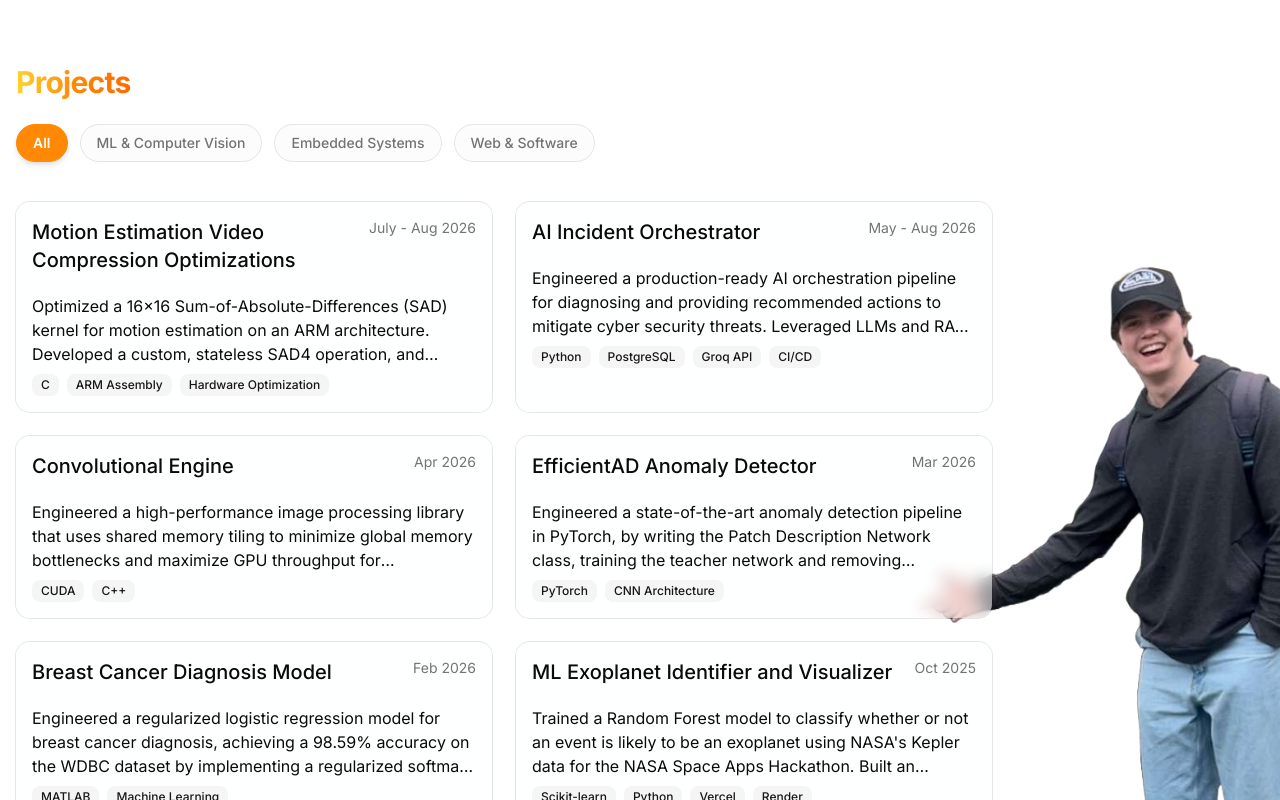
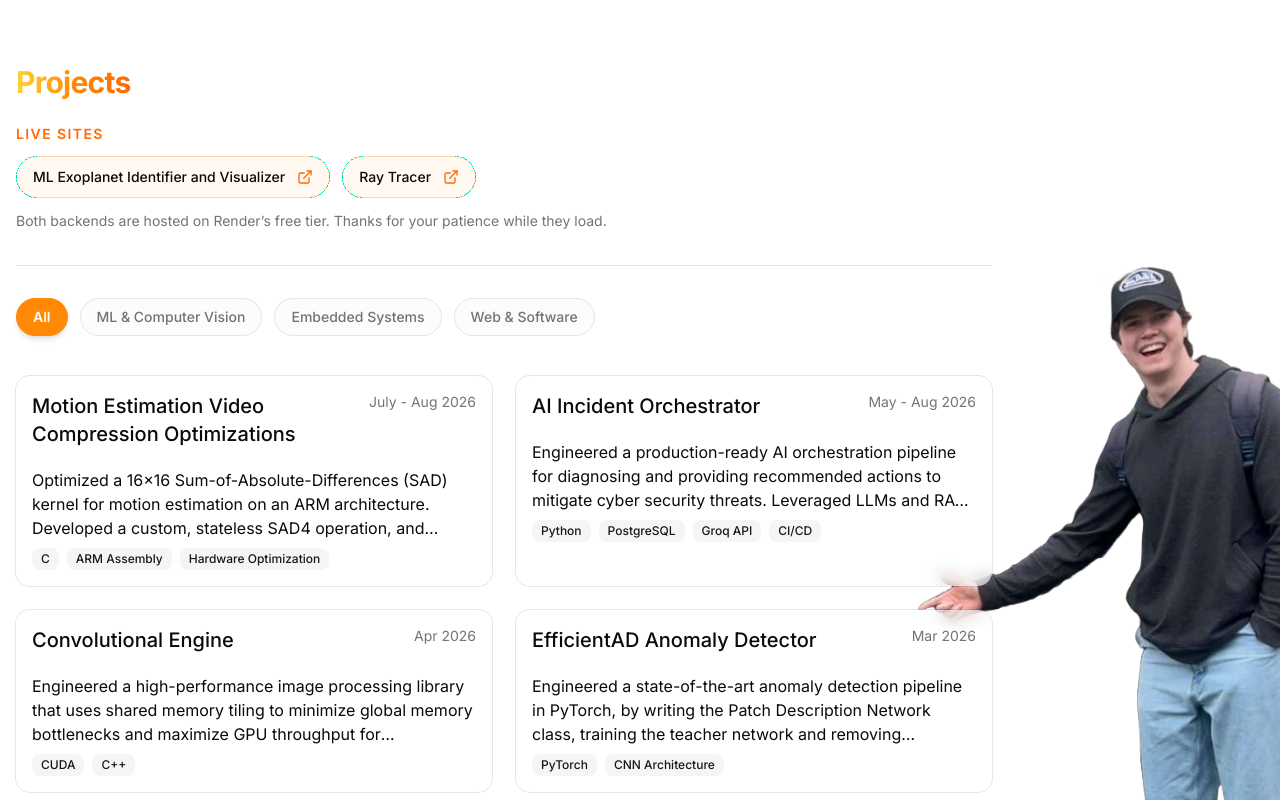
Before and after one commit to liamtannerr/liamtannerr.github.io, a Next.js app: page / in a window 1280 px wide. Shown: the part 800-1600 px from the top of the page. Built offline with nearby package versions, Linux system fonts and the light colour scheme.

Commit message:
Live sites section

```diff
--- a/components/hero.tsx
+++ b/components/hero.tsx
@@ -118,6 +118,7 @@ export default function Hero() {
             See Resume
           </Link>
         </motion.div>
+
       </div>
     </section>
   );
--- a/components/projects.tsx
+++ b/components/projects.tsx
@@ -4,6 +4,7 @@ import React, { useState } from "react";
 import Image from "next/image";
 import Link from "next/link";
 import { motion } from "framer-motion";
+import { ExternalLink } from "lucide-react";
 import { buttonVariants } from "@/components/ui/button";
 import {
   Card,
@@ -61,6 +62,30 @@ export default function Projects() {
           Projects
         </motion.h2>
 
+
+        <div className="mb-8 border-b border-border pb-8">
+          <h3 className="mb-3 text-sm font-semibold uppercase tracking-widest text-orange-500 dark:text-orange-400">
+            Live sites
+          </h3>
+          <div className="flex flex-wrap gap-3">
+            {projects.filter((project) => project.liveLink).map((project) => (
+              <Link
+                key={project.title}
+                href={project.liveLink!}
+                target="_blank"
+                rel="noopener noreferrer"
+                className="inline-flex items-center gap-3 rounded-full border border-orange-400/30 bg-orange-400/5 px-4 py-2.5 text-sm font-medium transition-colors hover:border-orange-400 hover:bg-orange-400/10 focus-visible:outline-none focus-visible:ring-2 focus-visible:ring-orange-400 focus-visible:ring-offset-2 focus-visible:ring-offset-background"
+              >
+                {project.title}
+                <ExternalLink className="size-4 shrink-0 text-orange-500 dark:text-orange-400" aria-hidden="true" />
+              </Link>
+            ))}
+          </div>
+          <p className="mt-3 text-sm leading-relaxed text-muted-foreground">
+            Both backends are hosted on Render’s free tier. Thanks for your patience while they load.
+          </p>
+        </div>
+
         <motion.div
           initial={{ opacity: 0, y: 20 }}
           whileInView={{ opacity: 1, y: 0 }}
@@ -85,7 +110,7 @@ export default function Projects() {
 
         <div className="grid grid-cols-1 lg:grid-cols-2 gap-6">
           {filteredProjects.map((project, index) => (
-            <Dialog key={index}>
+            <Dialog key={project.title}>
               <motion.div
                 initial={{ opacity: 0, y: 30 }}
                 whileInView={{ opacity: 1, y: 0 }}
@@ -121,6 +146,7 @@ export default function Projects() {
                       </div>
                     </CardContent>
                   </div>
+
                 </Card>
               </motion.div>
 
@@ -187,8 +213,13 @@ export default function Projects() {
                     </div>
                   )}
 
+                  {project.liveLink && (
+                    <p className="mb-4 text-sm leading-relaxed text-muted-foreground">
+                      Backend hosted on Render’s free tier. Please be patient while the site loads on your first visit.
+                    </p>
+                  )}
                   {(project.link || project.liveLink || project.demoLink) && (
-                    <div className="flex justify-end gap-3 pt-4 border-t mt-auto">
+                    <div className="flex flex-wrap justify-end gap-3 pt-4 border-t mt-auto">
                       {project.link && (
                         <Link
                           href={project.link}
```
